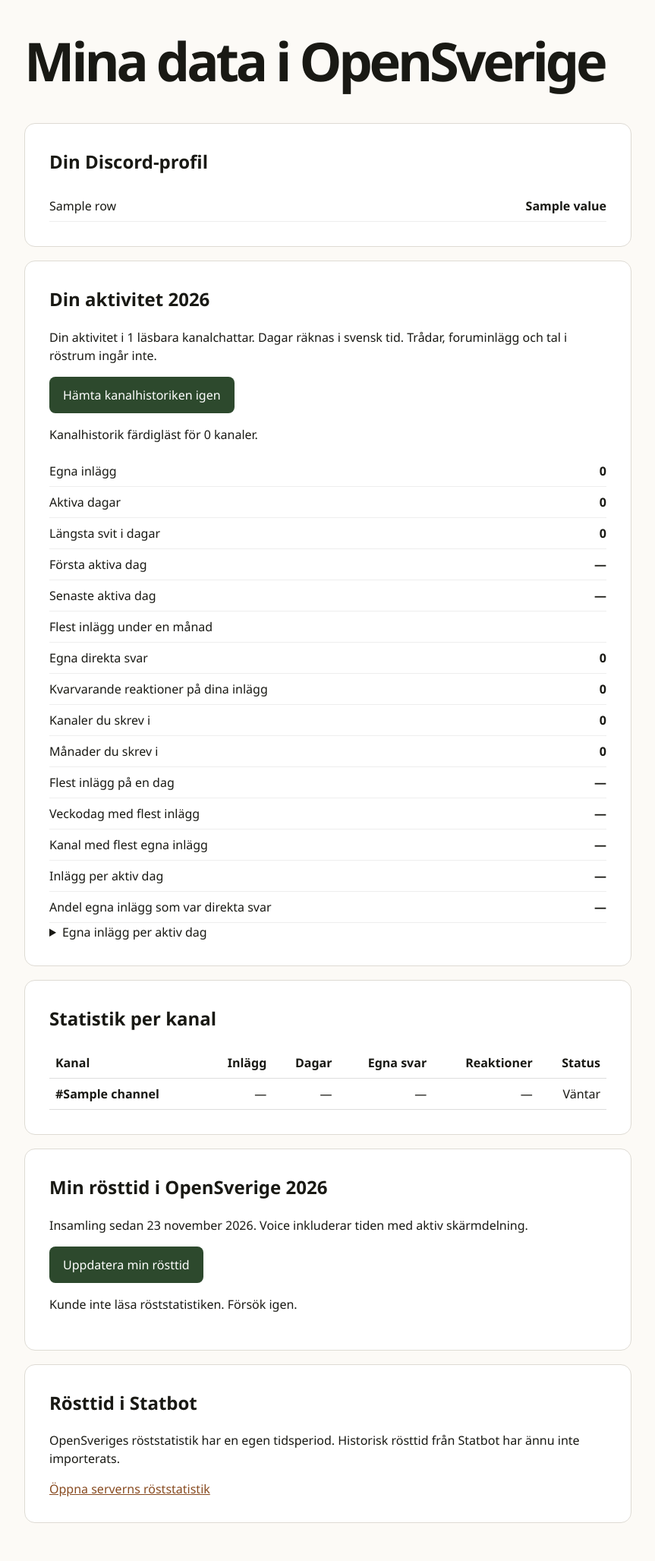
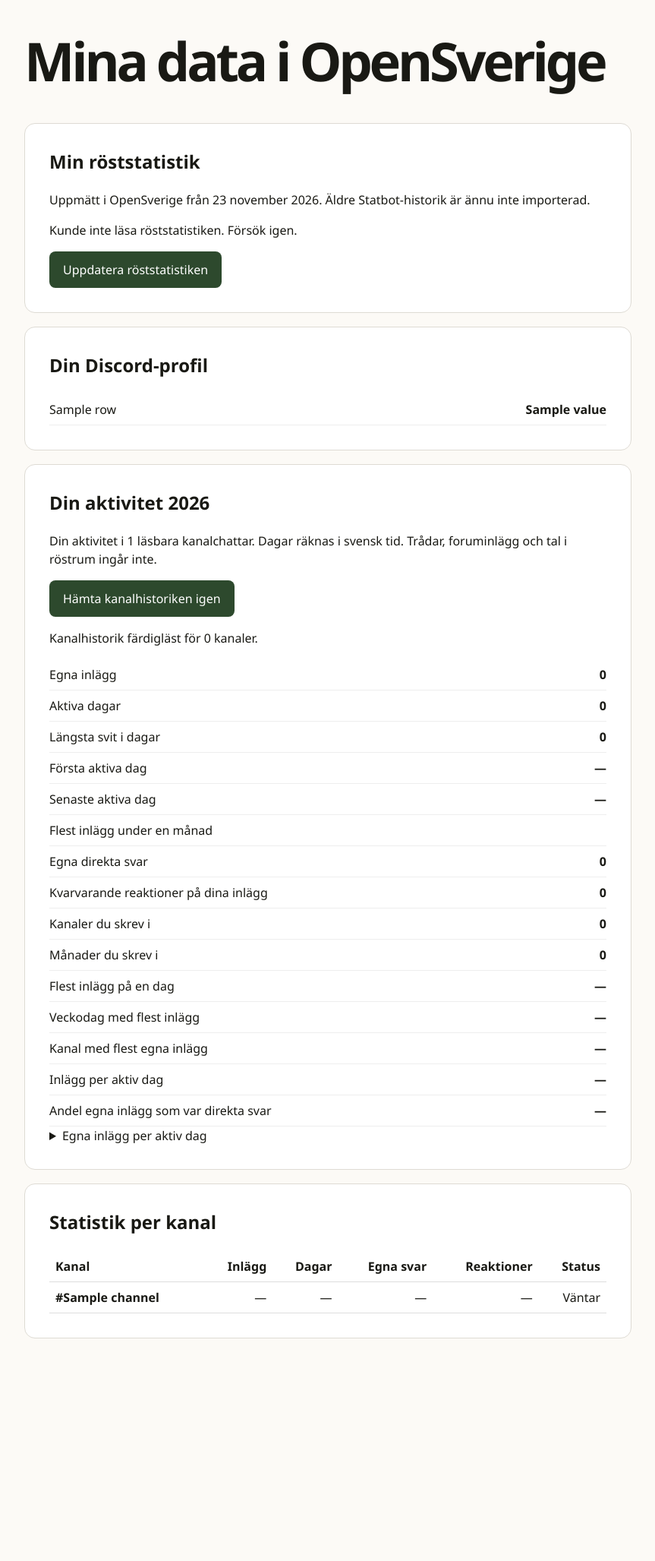
Before and after one commit to opensverige/opensverige-wrapped, a Flask app: template templates/data.html in a window 1280 px wide. Shown: the part 73-2128 px from the top of the page at 76% size, without its empty margins (208-1071 px from the left). After the commit the page ends 1835 px from the top, so only its background shows below. Run offline with Flask 3, Linux system fonts and the light colour scheme; the template is opened without the code that fills it: most values are stand-ins (such as "Sample title", 1, 10 or a date in 2020).

Commit message:
Show personal voice totals and channel breakdown first on the data page

```diff
--- a/templates/data.html
+++ b/templates/data.html
@@ -4,9 +4,19 @@
 <style>
 *{box-sizing:border-box}body{margin:0;background:#fcfaf6;color:#191914;font:1rem/1.5 "Bricolage Grotesque","Segoe UI",sans-serif}main{max-width:840px;margin:auto;padding:32px 20px}header{border-bottom:1px solid #dedbd4;padding-bottom:16px}a{color:#884b21}section{background:white;border:1px solid #dedbd4;border-radius:14px;padding:clamp(16px,4vw,32px);margin:18px 0}h1{font-size:clamp(2.4rem,7vw,4.4rem);letter-spacing:-.06em;margin:.4em 0}h2{margin-top:0}dl{display:grid;grid-template-columns:1fr 1fr;gap:0;margin:0}dt,dd{margin:0;padding:8px 0;border-bottom:1px solid #eee;overflow-wrap:anywhere}dd{text-align:right;font-weight:600}button{background:#2d492d;color:white;padding:12px 18px;border:0;border-radius:8px;font:inherit;cursor:pointer}button:disabled{opacity:.65}small{color:#45483f}
 table{border-collapse:collapse;width:100%}th,td{padding:8px;border-bottom:1px solid #ddd;text-align:right}th:first-child{text-align:left}</style><main><header><a href="/">OpenSverige Wrapped</a></header><h1>Mina data i OpenSverige</h1>
+<section aria-labelledby="voice-heading">
+<h2 id="voice-heading">Min röststatistik</h2>
+<p>Uppmätt i OpenSverige från 23 november 2026. Äldre Statbot-historik är ännu inte importerad.</p>
+<p id="voice-status" role="status">Hämtar röststatistik …</p>
+<div id="voice-results" hidden>
+<dl><dt>Tid i röstkanaler</dt><dd id="voice-total"></dd>
+<dt>Varav skärmdelning</dt><dd id="stream-total"></dd>
+<dt>Registrerade kanalbesök</dt><dd id="visit-total"></dd></dl>
+<div style="overflow:auto"><table><caption>Din tid per röstkanal</caption><thead><tr><th>Kanal</th><th>Rösttid</th><th>Skärmdelning</th><th>Besök</th></tr></thead><tbody id="voice-rows"></tbody></table></div></div>
+<button id="voice">Uppdatera röststatistiken</button></section>
 <section><h2>Din Discord-profil</h2><dl>{% for label,value in rows.items() %}<dt>{{ label }}</dt><dd>{{ value }}</dd>{% endfor %}</dl></section>
 <section><h2>Din aktivitet 2026</h2><p>Din aktivitet i {{ channels|length }} läsbara kanalchattar. Dagar räknas i svensk tid. Trådar, foruminlägg och tal i röstrum ingår inte.</p><button id="load">Hämta kanalhistoriken igen</button><p role="status" id="status"></p><dl id="metrics"></dl><details><summary>Egna inlägg per aktiv dag</summary><dl id="daily"></dl></details></section>
-<section><h2>Statistik per kanal</h2><div style="overflow:auto"><table><thead><tr><th>Kanal</th><th>Inlägg</th><th>Dagar</th><th>Egna svar</th><th>Reaktioner</th><th>Status</th></tr></thead><tbody>{% for id,name in channels.items() %}<tr id="ch-{{ id }}"><th scope="row">#{{ name }}</th><td>—</td><td>—</td><td>—</td><td>—</td><td>Väntar</td></tr>{% endfor %}</tbody></table></div></section><section><h2>Min rösttid i OpenSverige 2026</h2><p>Insamling sedan 23 november 2026. Voice inkluderar tiden med aktiv skärmdelning.</p><button id="voice">Uppdatera min rösttid</button><p id="voice-status" role="status"></p><dl id="voice-rows"></dl></section><section><h2>Rösttid i Statbot</h2><p>OpenSveriges röststatistik har en egen tidsperiod. Historisk rösttid från Statbot har ännu inte importerats.</p><a href="https://statbot.net/dashboard/1466847548864987289/voice">Öppna serverns röststatistik</a></section></main>
+<section><h2>Statistik per kanal</h2><div style="overflow:auto"><table><thead><tr><th>Kanal</th><th>Inlägg</th><th>Dagar</th><th>Egna svar</th><th>Reaktioner</th><th>Status</th></tr></thead><tbody>{% for id,name in channels.items() %}<tr id="ch-{{ id }}"><th scope="row">#{{ name }}</th><td>—</td><td>—</td><td>—</td><td>—</td><td>Väntar</td></tr>{% endfor %}</tbody></table></div></section></main>
 <script>
 const channels = {{ channels|tojson }};
 const csrf = {{ csrf|tojson }};
@@ -18,7 +28,7 @@ button.onclick = async () => {
   const daily = document.querySelector("#daily");
   daily.replaceChildren();
   metrics.replaceChildren();
-  for(const row of document.querySelectorAll("tbody tr")){for(const cell of Array.from(row.cells).slice(1,5))cell.textContent="—";row.cells[5].textContent="Väntar";}
+  for(const row of document.querySelectorAll("tr[id^=ch-]")){for(const cell of Array.from(row.cells).slice(1,5))cell.textContent="—";row.cells[5].textContent="Väntar";}
   const days = new Map(), months = new Map(), totals = {};
   let replies = 0, reactions = 0, pages = 0;
   function renderMetrics() {
@@ -135,6 +145,7 @@ document.querySelector('#voice').onclick = async function () {
   const status = document.querySelector('#voice-status');
   const rows = document.querySelector('#voice-rows');
   rows.replaceChildren();
+  document.querySelector("#voice-results").hidden = true;
   this.disabled = true;
   status.textContent = 'Hämtar rösttid …';
   try {
@@ -145,13 +156,25 @@ document.querySelector('#voice').onclick = async function () {
       status.textContent = 'Insamlingen förbereds.';
       return;
     }
-    status.textContent = data.channels.length ? 'Observerad tid per kanal. Besök räknas vid en registrerad anslutning eller ett kanalbyte.' : 'Ingen uppmätt rösttid att visa ännu.';
-    for (const channel of data.channels) {
-      const label = document.createElement('dt'), value = document.createElement('dd');
-      label.textContent = channel.name;
-      value.textContent = Math.floor(channel.voice_seconds / 60) + ' min i voice · ' +
-        Math.floor(channel.stream_seconds / 60) + ' min skärmdelning · ' + channel.visits + ' besök';
-      rows.append(label, value);
+    const channels = data.channels.sort((a,b) => b.voice_seconds - a.voice_seconds);
+    function duration(seconds) {
+      if (seconds < 60) return seconds + ' s';
+      const minutes = Math.floor(seconds / 60);
+      if (minutes < 60) return minutes + ' min';
+      return Math.floor(minutes / 60) + ' tim ' + (minutes % 60) + ' min';
+    }
+    const sum = key => channels.reduce((total, channel) => total + channel[key], 0);
+    document.querySelector('#voice-total').textContent = duration(sum('voice_seconds'));
+    document.querySelector('#stream-total').textContent = duration(sum('stream_seconds'));
+    document.querySelector('#visit-total').textContent = sum('visits');
+    document.querySelector('#voice-results').hidden = false;
+    rows.parentElement.hidden = !channels.length;
+    status.textContent = channels.length ? '' : 'Inga registrerade röstpass i dina läsbara kanaler under perioden.';
+    for (const channel of channels) {
+      const row = rows.insertRow();
+      for (const value of [channel.name, duration(channel.voice_seconds), duration(channel.stream_seconds), channel.visits]) {
+        row.insertCell().textContent = value;
+      }
     }
   } catch {
     status.textContent = 'Kunde inte läsa röststatistiken. Försök igen.';
@@ -159,6 +182,6 @@ document.querySelector('#voice').onclick = async function () {
     this.disabled = false;
   }
 };
+document.querySelector('#voice').click();
 button.click();
-document.querySelector('#voice').click();
 </script></html>
```
